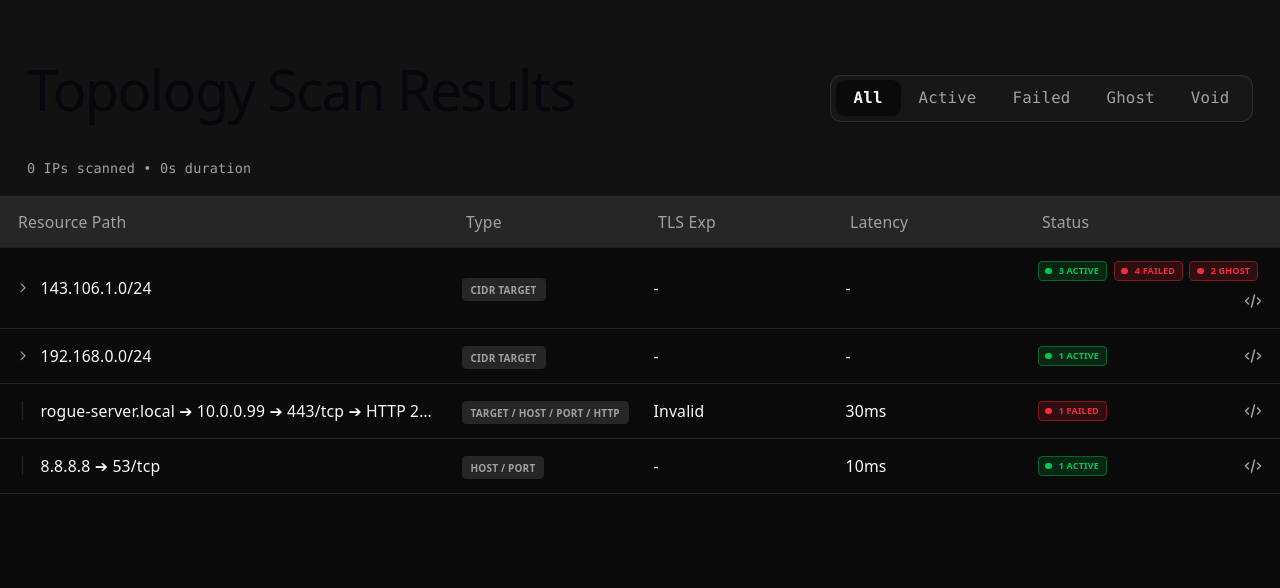
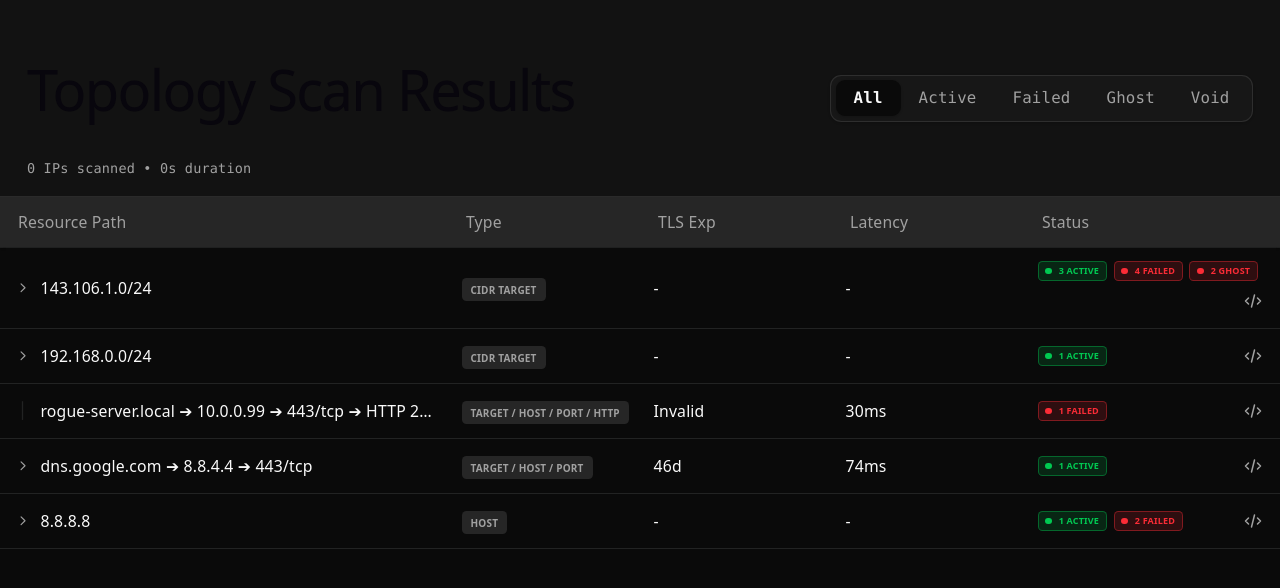
Before and after one commit to lucas-queiroz-sena2005/site-health-check, a React (Vite) app in the folder frontend/: page / in a window 1280 px wide. Shown: the top 588 px of the page. Built offline with nearby package versions, Linux system fonts and the light colour scheme.

Commit message:
Refactor compression to reactive component and fix payload accumulation

```diff
--- a/frontend/public/mock-mid-size-result.json
+++ b/frontend/public/mock-mid-size-result.json
@@ -213,5 +213,129 @@
         "tcp_latency_ms": 10
       }
     }
+  },
+  "8.8.8.8": {
+  "metadata": {
+    "resolved_from": null,
+    "discovered_from": []
+  },
+  "ports": {
+    "80": {
+      "tcp_status": "closed",
+      "tcp_latency_ms": null,
+      "tls_certificate": null,
+      "http_routing_checks": {
+        "8.8.8.8": {
+          "status_code": null,
+          "http_latency_ms": null,
+          "path_checked": "/",
+          "redirects_to_url": null,
+          "server_header": null,
+          "notes": "HTTP Timeout"
+        }
+      }
+    },
+    "88": {
+      "tcp_status": "closed",
+      "tcp_latency_ms": null,
+      "tls_certificate": null,
+      "http_routing_checks": {
+        "8.8.8.8": {
+          "status_code": null,
+          "http_latency_ms": null,
+          "path_checked": "/",
+          "redirects_to_url": null,
+          "server_header": null,
+          "notes": "HTTP Timeout"
+        }
+      }
+    },
+    "443": {
+      "tcp_status": "open",
+      "tcp_latency_ms": 73,
+      "tls_certificate": {
+        "valid": true,
+        "expires_in_days": 46,
+        "issuer": "CN=WR2,O=Google Trust Services,C=US",
+        "protocol_version": "TLSv1.3",
+        "domains_discovered_sans": [
+          "dns.google",
+          "dns.google.com",
+          "*.dns.google.com",
+          "8888.google",
+          "dns64.dns.google"
+        ]
+      },
+      "http_routing_checks": {
+        "8.8.8.8": {
+          "status_code": 200,
+          "http_latency_ms": 137,
+          "path_checked": "/",
+          "redirects_to_url": null,
+          "server_header": "scaffolding on HTTPServer2",
+          "notes": null
+        },
+        "dns.google": {
+          "status_code": 200,
+          "http_latency_ms": 66,
+          "path_checked": "/",
+          "redirects_to_url": null,
+          "server_header": "scaffolding on HTTPServer2",
+          "notes": null
+        },
+        "8888.google": {
+          "status_code": 200,
+          "http_latency_ms": 191,
+          "path_checked": "/",
+          "redirects_to_url": null,
+          "server_header": "scaffolding on HTTPServer2",
+          "notes": null
+        }
+      }
+    }
+  }
+},
+"8.8.4.4": {
+  "metadata": {
+    "resolved_from": "dns.google.com",
+    "discovered_from": []
+  },
+  "ports": {
+    "443": {
+      "tcp_status": "open",
+      "tcp_latency_ms": 74,
+      "tls_certificate": {
+        "valid": true,
+        "expires_in_days": 46,
+        "issuer": "CN=WR2,O=Google Trust Services,C=US",
+        "protocol_version": "TLSv1.3",
+        "domains_discovered_sans": [
+          "dns.google",
+          "dns.google.com",
+          "*.dns.google.com",
+          "8888.google",
+          "dns64.dns.google"
+        ]
+      },
+      "http_routing_checks": {
+        "dns.google.com": {
+          "status_code": 200,
+          "http_latency_ms": 872,
+          "path_checked": "/",
+          "redirects_to_url": null,
+          "server_header": "scaffolding on HTTPServer2",
+          "notes": null
+        },
+        "dns.google": {
+          "status_code": 200,
+          "http_latency_ms": 74,
+          "path_checked": "/",
+          "redirects_to_url": null,
+          "server_header": "scaffolding on HTTPServer2",
+          "notes": null
+        }
+      }
+    }
   }
 }
+}
--- a/frontend/src/features/scans/components/HierarchicalTable/RenderTreeNode.tsx
+++ b/frontend/src/features/scans/components/HierarchicalTable/RenderTreeNode.tsx
@@ -29,16 +29,48 @@ const RenderTreeNodeInner = ({
   onClearFilter?: (nodeId: string) => void
 }) => {
   const { toggleDetail } = useTableContext()
-  const isLeaf = !node.children || node.children.length === 0
+  // Reactive Visual Compression logic
+  let displayLabel = node.label
+  let displayType = node.type
+  let displayLatency = node.latencyMs
+  let displayTls = node.tlsInfo
+  let displayPayload = node.rawPayload ? { ...node.rawPayload } : undefined
+  let curr = node
+  let isCompressed = false
+
+  while (curr.children?.length === 1 && !curr.children[0].isExplicitFilter && curr.type !== 'GlobalRoot') {
+    const child = curr.children[0]
+
+    // Deduplicate exact matches or prefixed matches
+    if (displayLabel !== child.label && !child.label.startsWith(`${displayLabel} ➔`) && !child.label.startsWith(`${displayLabel} `)) {
+      displayLabel = `${displayLabel} ➔ ${child.label}`
+    } else {
+      displayLabel = child.label // if it matches or prefixes, we just adopt the child's label
+    }
+
+    displayType = `${displayType} / ${child.type}`
+    displayLatency = child.latencyMs !== undefined ? child.latencyMs : displayLatency
+    displayTls = child.tlsInfo || displayTls
+
+    if (child.rawPayload) {
+      displayPayload = displayPayload || {}
+      displayPayload[`${child.type.toLowerCase()}_details`] = child.rawPayload
+    }
+
+    curr = child
+    isCompressed = true
+  }
+
+  const isLeaf = !curr.children || curr.children.length === 0
 
   return (
     <HierarchicalTable.Row
       id={node.id}
       depth={depth}
       isLeaf={isLeaf}
-      rawPayload={node.rawPayload}
+      rawPayload={displayPayload}
       subRows={
-        !isLeaf ? node.children.map(child => (
+        !isLeaf ? curr.children.map(child => (
           <RenderTreeNode
             key={child.id}
             node={child}
@@ -51,14 +83,14 @@ const RenderTreeNodeInner = ({
     >
       <HierarchicalTable.Cell width="w-[35%]">
         <div className="flex flex-col overflow-hidden">
-          <span className="truncate" title={node.label}>{node.label}</span>
-          {node.appliedFilter && node.appliedFilter !== 'all' && (node.isExplicitFilter || node.children.length > 0 || node.id.includes('->')) && (
+          <span className="truncate" title={displayLabel}>{displayLabel}</span>
+          {node.appliedFilter && node.appliedFilter !== 'all' && (node.isExplicitFilter || curr.children.length > 0 || isCompressed) && (
             <div className="flex items-center gap-2 mt-1">
               <span className="text-[9px] font-mono text-blue-500 uppercase font-bold">
                 ↳ Filter: {node.appliedFilter}
               </span>
               <button
-                onClick={(e) => { e.stopPropagation(); onClearFilter?.(node.originalNodeId || node.id); }}
+                onClick={(e) => { e.stopPropagation(); onClearFilter?.(node.id); }}
                 className="text-[9px] font-mono text-muted-foreground hover:text-foreground underline decoration-muted-foreground/30 hover:decoration-foreground/50 transition-colors"
               >
                 Clear
@@ -68,10 +100,10 @@ const RenderTreeNodeInner = ({
         </div>
       </HierarchicalTable.Cell>
       <HierarchicalTable.Cell width="w-[15%]">
-        <span className="bg-muted px-2 py-1 rounded text-[10px] uppercase font-bold text-muted-foreground">{node.type}</span>
+        <span className="bg-muted px-2 py-1 rounded text-[10px] uppercase font-bold text-muted-foreground">{displayType}</span>
       </HierarchicalTable.Cell>
-      <HierarchicalTable.Cell width="w-[15%]">{node.tlsInfo || '-'}</HierarchicalTable.Cell>
-      <HierarchicalTable.Cell width="w-[15%]">{node.latencyMs ? `${node.latencyMs}ms` : '-'}</HierarchicalTable.Cell>
+      <HierarchicalTable.Cell width="w-[15%]">{displayTls || '-'}</HierarchicalTable.Cell>
+      <HierarchicalTable.Cell width="w-[15%]">{displayLatency ? `${displayLatency}ms` : '-'}</HierarchicalTable.Cell>
       <HierarchicalTable.Cell width="w-[20%]">
         <div className="flex flex-wrap gap-1.5 items-center">
           {node.status && node.status !== 'empty' && node.status !== 'neutral' && !node.nodeStats && (
@@ -83,7 +115,7 @@ const RenderTreeNodeInner = ({
             <>
               {(node.nodeStats.active || 0) > 0 && (
                 <button
-                  onClick={(e) => { e.stopPropagation(); onStatusClick?.(node.originalNodeId || node.id, 'active'); }}
+                  onClick={(e) => { e.stopPropagation(); onStatusClick?.(node.id, 'active'); }}
                   className="bg-green-500/15 text-green-500 border border-green-500/40 px-1.5 py-0.5 rounded text-[9px] font-bold uppercase hover:border-green-500 transition-colors flex items-center gap-1.5 shrink-0"
                 >
                   <span className="w-1.5 h-1.5 rounded-sm bg-green-500" /> {node.nodeStats.active} Active
@@ -91,7 +123,7 @@ const RenderTreeNodeInner = ({
               )}
               {(node.nodeStats.failed || 0) > 0 && (
                 <button
-                  onClick={(e) => { e.stopPropagation(); onStatusClick?.(node.originalNodeId || node.id, 'failed'); }}
+                  onClick={(e) => { e.stopPropagation(); onStatusClick?.(node.id, 'failed'); }}
                   className="bg-red-500/15 text-red-500 border border-red-500/40 px-1.5 py-0.5 rounded text-[9px] font-bold uppercase hover:border-red-500 transition-colors flex items-center gap-1.5 shrink-0"
                 >
                   <span className="w-1.5 h-1.5 rounded-sm bg-red-500" /> {node.nodeStats.failed} Failed
@@ -99,7 +131,7 @@ const RenderTreeNodeInner = ({
               )}
               {(node.nodeStats.ghost || 0) > 0 && (
                 <button
-                  onClick={(e) => { e.stopPropagation(); onStatusClick?.(node.originalNodeId || node.id, 'ghost'); }}
+                  onClick={(e) => { e.stopPropagation(); onStatusClick?.(node.id, 'ghost'); }}
                   className="bg-red-500/15 text-red-500 border border-red-500/40 px-1.5 py-0.5 rounded text-[9px] font-bold uppercase hover:border-red-500 transition-colors flex items-center gap-1.5 shrink-0"
                 >
                   <span className="w-1.5 h-1.5 rounded-sm bg-red-500" /> {node.nodeStats.ghost} Ghost
--- a/frontend/src/features/scans/index.ts
+++ b/frontend/src/features/scans/index.ts
@@ -2,5 +2,4 @@ export * from './api/useScanResults'
 export * from './api/queryKeys'
 export * from './types'
 export * from './components/HierarchicalTable'
-export * from './utils/compressTree'
 export * from './utils/buildTree'
--- a/frontend/src/pages/HostTablePage.tsx
+++ b/frontend/src/pages/HostTablePage.tsx
@@ -2,7 +2,6 @@ import { useMemo, useState, useCallback } from 'react'
 import {
   useScanResults,
   HierarchicalTable,
-  compressTreeNodes,
   buildTreeData,
   RenderTreeNode
 } from '@/features/scans'
@@ -49,8 +48,8 @@ export function HostTablePage() {
   const filteredTreeData = useMemo(() => {
     // The rawTree is an array containing [globalRootNode]
     const filtered = filterTree(rawTree, explicitFilters)
-    // We only want to render the children of the global root, so we map over its children
-    return filtered[0]?.children.map(compressTreeNodes) || []
+    // We only want to render the children of the global root
+    return filtered[0]?.children || []
   }, [rawTree, explicitFilters])
 
   const handleToggleRow = useCallback((id: string) => {
@@ -102,7 +101,7 @@ export function HostTablePage() {
 
     if (f !== 'all') {
       const tempFiltered = filterTree(rawTree, newFilters)
-      const compressed = tempFiltered[0]?.children.map(compressTreeNodes) || []
+      const visibleNodes = tempFiltered[0]?.children || []
 
       const allIds = new Set<string>()
       const collectIds = (nodes: TreeNode[]) => {
@@ -111,7 +110,7 @@ export function HostTablePage() {
           collectIds(n.children)
         }
       }
-      collectIds(compressed)
+      collectIds(visibleNodes)
       setExpandedRowIds(allIds)
     } else {
       setExpandedRowIds(new Set())
```
Also changed, not shown: frontend/src/features/scans/utils/compressTree.ts (deleted, +0 -40 lines), 2 other files (tests, documents, lock files or other folders).
